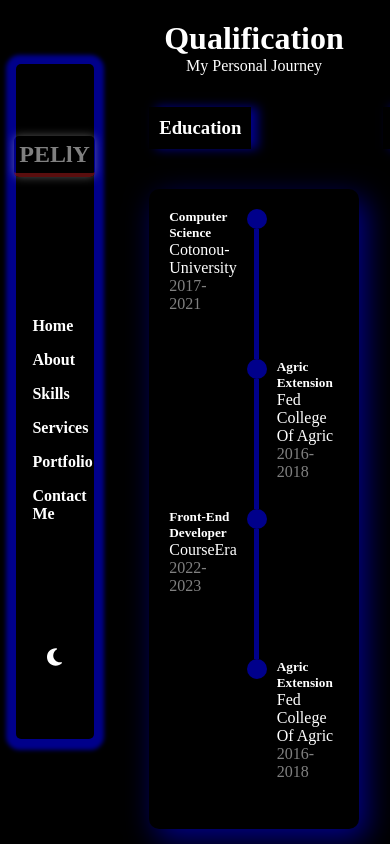
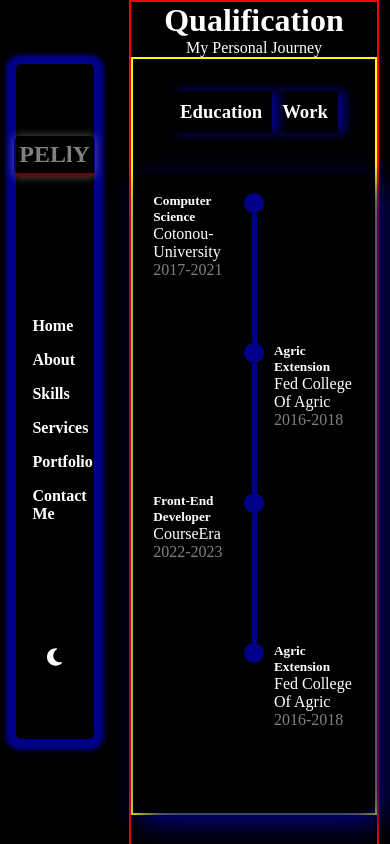
Before and after one commit to pellypepper/newportfolio, a React (Create React App) app: page /service in a window 390 px wide. Shown: the top 844 px of the page. Built offline with nearby package versions, Linux system fonts and the light colour scheme; a web font is replaced by a local one.

Commit message:
Update App.css

```diff
--- a/src/App.css
+++ b/src/App.css
@@ -572,8 +572,8 @@ overflow: hidden;
 
 .service-container{
   width: 100%;
-
-  height: 100vh;
+ border: 2px solid red;
+  height:200vh;
 
   padding: 20px;
 }
@@ -584,20 +584,27 @@ overflow: hidden;
 
   height: 50px;
   text-align: center;
-  width: 300px;
+
   margin: auto;
   margin-top: 2rem;
 }
 .service-subwrapper-container{
   cursor: pointer;
   display: flex;
-  justify-content: space-between;
+  justify-content: space-around;
+
 
 }
 .service-subwrapper-container h3{
 padding: 10px;
     box-shadow: 7px 0px 10px 0px  var(--box-shadow);
     color: var(--first-text-color);
+}
+.service-wrapper{
+  display: flex;
+  flex-direction: column;
+  border: 2px solid yellow;
+  height: max-content;
 }
 .service-subwrapper-container h3:hover{
   padding: 10px;
@@ -758,6 +765,7 @@ to{
   margin-top: 1.5rem;
   justify-content: space-around;
   display: flex;
+  width: 100%;
 }
 .react-web-container{
   flex-direction: row;
@@ -765,6 +773,7 @@ to{
   margin-top: 1.5rem;
   justify-content: space-around;
   display: flex;
+  width: 100%;
 
 }
 .portfolio-btn{
@@ -1112,7 +1121,26 @@ to{
 .about-container .about-right button{
 padding: 20p;
 }
- .education-wrapper{
+.skills-container{
+  padding: 0;
+
+}
+.skills-wrapper{
+
+  width: 100%;
+}
+  .skills-box{
+    width: 100%;
+
+  }
+  .skill-bar1{
+    width: 100%;
+
+  }
+  .service-container{
+    padding: 0;
+  }
+  .education-wrapper{
   width: 100%;
   column-gap: 10px;
  }
```
